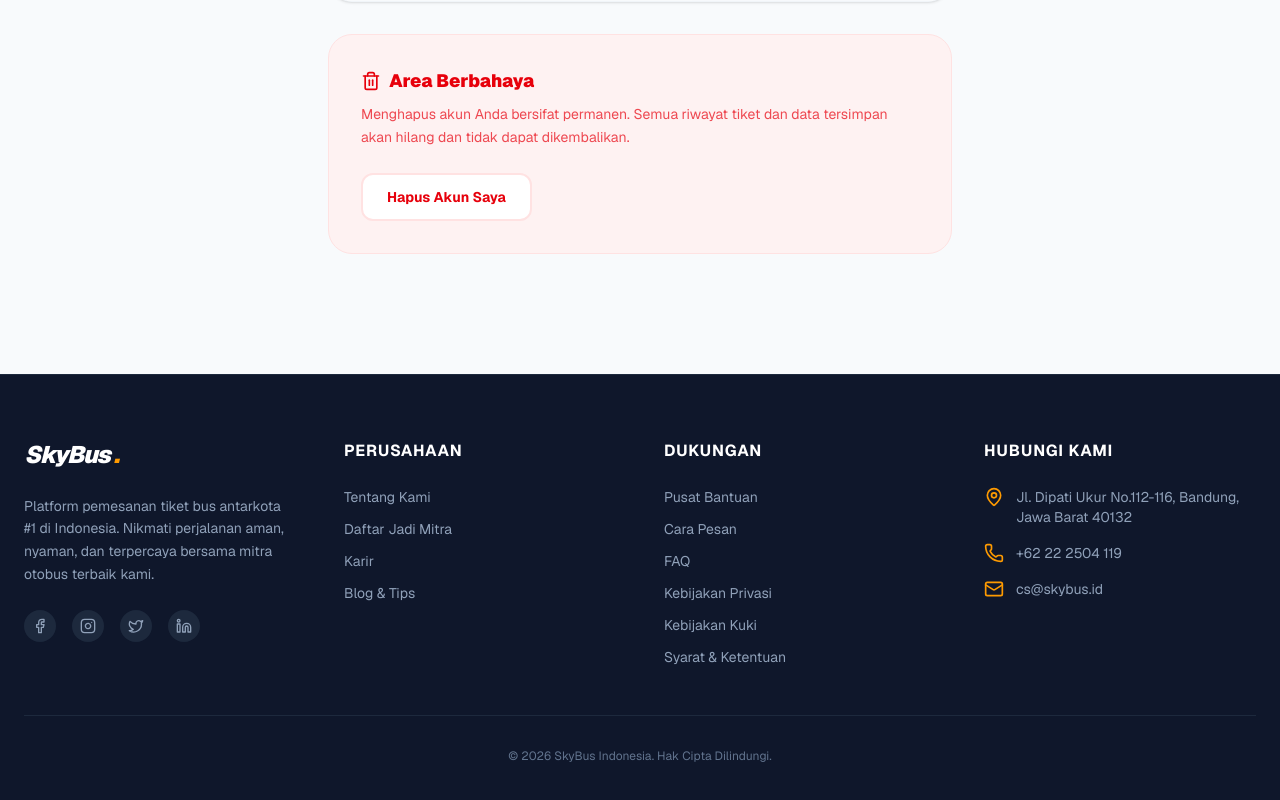
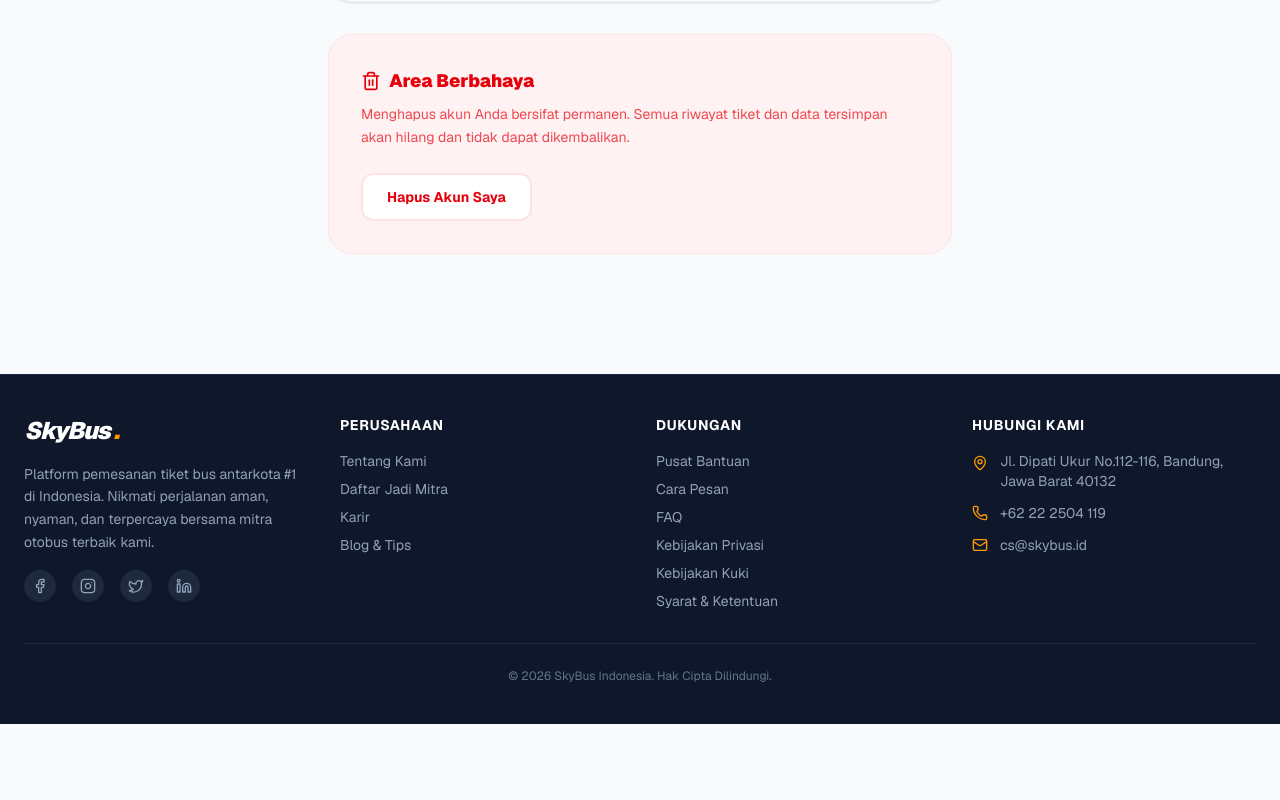
Before and after one commit to doaesque/skybus, a Next.js app: page /settings in a window 1280 px wide. Shown: the part 780-1580 px from the top of the page. After the commit the page ends 1504 px from the top, so only its background shows below. Built offline with nearby package versions, Linux system fonts and the light colour scheme.

Commit message:
feat(core): enable partner links, fix navbar dropdown layout, and adjust footer spacing

```diff
--- a/src/app/page.tsx
+++ b/src/app/page.tsx
@@ -273,7 +273,7 @@ export default function Home() {
 
             <Link href={isFormValid ? "/ticket" : "#"} className={`block w-full pt-2 ${!isFormValid ? 'cursor-not-allowed opacity-50' : ''}`} onClick={!isFormValid ? (e) => e.preventDefault() : undefined}>
               <button disabled={!isFormValid} className="w-full bg-amber-500 text-white py-4 rounded-xl font-black text-sm uppercase tracking-wide hover:bg-amber-600 transition shadow-lg shadow-amber-500/30 flex justify-center items-center gap-2 disabled:bg-slate-300 disabled:shadow-none disabled:text-slate-500">
-                {isFormValid ? 'CARI TIKET MURAH' : 'LENGKAPI DATA'}
+                CARI TIKET MURAH
               </button>
             </Link>
           </div>
--- a/src/components/Footer.tsx
+++ b/src/components/Footer.tsx
@@ -6,21 +6,19 @@ import { Facebook, Instagram, Twitter, Linkedin, Mail, Phone, MapPin } from "luc
 
 export default function Footer() {
   return (
-    <footer className="bg-slate-900 text-slate-400 py-16 border-t border-slate-800 font-sans">
+    <footer className="bg-slate-900 text-slate-400 py-10 border-t border-slate-800 font-sans">
       <div className="max-w-7xl mx-auto px-6">
-
-        <div className="grid grid-cols-1 md:grid-cols-4 gap-12 mb-12">
-
+        <div className="grid grid-cols-1 md:grid-cols-4 gap-8 mb-8">
           <div>
             <Link
               href="/"
-              className="text-2xl font-black tracking-tighter flex items-center italic text-white mb-6 hover:opacity-80 transition w-fit"
+              className="text-2xl font-black tracking-tighter flex items-center italic text-white mb-4 hover:opacity-80 transition w-fit"
               style={{ fontFamily: 'var(--font-geist-sans)' }}
             >
               SkyBus<span className="text-amber-500 ml-1">.</span>
             </Link>
 
-            <p className="text-sm leading-relaxed mb-6">
+            <p className="text-sm leading-relaxed mb-4">
               Platform pemesanan tiket bus antarkota #1 di Indonesia. Nikmati perjalanan aman, nyaman, dan terpercaya bersama mitra otobus terbaik kami.
             </p>
             <div className="flex gap-4">
@@ -32,8 +30,8 @@ export default function Footer() {
           </div>
 
           <div>
-            <h4 className="text-white font-bold mb-6 uppercase tracking-wider">Perusahaan</h4>
-            <ul className="space-y-3 text-sm">
+            <h4 className="text-white font-bold mb-4 uppercase tracking-wider text-sm">Perusahaan</h4>
+            <ul className="space-y-2 text-sm">
               <li><Link href="/about" className="hover:text-amber-500 transition">Tentang Kami</Link></li>
               <li><Link href="/mitra/register" className="hover:text-amber-500 transition">Daftar Jadi Mitra</Link></li>
               <li><Link href="/career" className="hover:text-amber-500 transition">Karir</Link></li>
@@ -42,8 +40,8 @@ export default function Footer() {
           </div>
 
           <div>
-            <h4 className="text-white font-bold mb-6 uppercase tracking-wider">Dukungan</h4>
-            <ul className="space-y-3 text-sm">
+            <h4 className="text-white font-bold mb-4 uppercase tracking-wider text-sm">Dukungan</h4>
+            <ul className="space-y-2 text-sm">
               <li><Link href="/help" className="hover:text-amber-500 transition">Pusat Bantuan</Link></li>
               <li><Link href="/guide" className="hover:text-amber-500 transition">Cara Pesan</Link></li>
               <li><Link href="/#faq-section" className="hover:text-amber-500 transition">FAQ</Link></li>
@@ -54,25 +52,25 @@ export default function Footer() {
           </div>
 
           <div>
-            <h4 className="text-white font-bold mb-6 uppercase tracking-wider">Hubungi Kami</h4>
-            <ul className="space-y-4 text-sm">
+            <h4 className="text-white font-bold mb-4 uppercase tracking-wider text-sm">Hubungi Kami</h4>
+            <ul className="space-y-3 text-sm">
               <li className="flex items-start gap-3">
-                <MapPin className="w-5 h-5 text-amber-500 shrink-0" />
+                <MapPin className="w-4 h-4 text-amber-500 shrink-0 mt-1" />
                 <span>Jl. Dipati Ukur No.112-116, Bandung, Jawa Barat 40132</span>
               </li>
               <li className="flex items-center gap-3">
-                <Phone className="w-5 h-5 text-amber-500 shrink-0" />
+                <Phone className="w-4 h-4 text-amber-500 shrink-0" />
                 <span>+62 22 2504 119</span>
               </li>
               <li className="flex items-center gap-3">
-                <Mail className="w-5 h-5 text-amber-500 shrink-0" />
+                <Mail className="w-4 h-4 text-amber-500 shrink-0" />
                 <span>cs@skybus.id</span>
               </li>
             </ul>
           </div>
         </div>
 
-        <div className="border-t border-slate-800 pt-8 text-center">
+        <div className="border-t border-slate-800 pt-6 text-center">
           <p className="text-xs text-slate-500">&copy; 2026 SkyBus Indonesia. Hak Cipta Dilindungi.</p>
         </div>
       </div>
```
